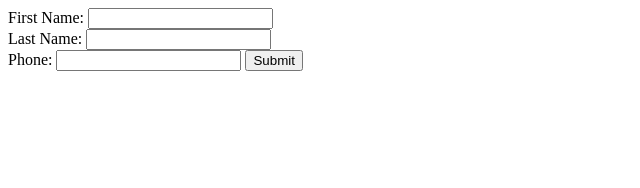
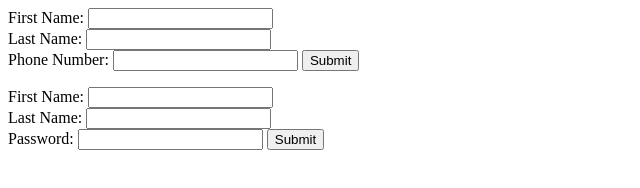
Before and after one commit to danvn/HaikuExpress, a plain HTML site: page public/index.htm in a window 1280 px wide. Shown: the whole page, without its empty margins (0-640 px from the left). Drawn offline with Linux system fonts and the light colour scheme.

Commit message:
PUT and POST methods

```diff
--- a/public/index.htm
+++ b/public/index.htm
@@ -1,14 +1,24 @@
 <html>
+	<body>
+
+	<form action = "http://127.0.0.1:8081/process_get" method = "GET">
+        First Name: <input type = "text" name = "first_name">  <br>
+		Last Name: <input type = "text" name = "last_name"> </br>
+		Phone Number: <input type = "tel" name = "usrtel">
+         <input type = "submit" value = "Submit">
+  	</form>
+  	</body>
+
    <body>
 
-      <form action = "http://127.0.0.1:8081/process_get" method = "GET">
-         First Name: <input type = "text" name = "first_name">  <br>
-         Last Name: <input type = "text" name = "last_name"> </br>
-         Phone: <input type = "tel" number = "phone_number">
+      <form action = "http://127.0.0.1:8081/process_post" method = "POST">
+         First Name: <input type = "text" name = "first_name"> <br>
+         Last Name: <input type = "text" name = "last_name"> <br>
+         Password: <input type = "password" name = "usrpwd">
          <input type = "submit" value = "Submit">
       </form>
 
+   </body>
 
 
-   </body>
 </html>
```
Also changed, not shown: hello.js (+12 -1 lines).
